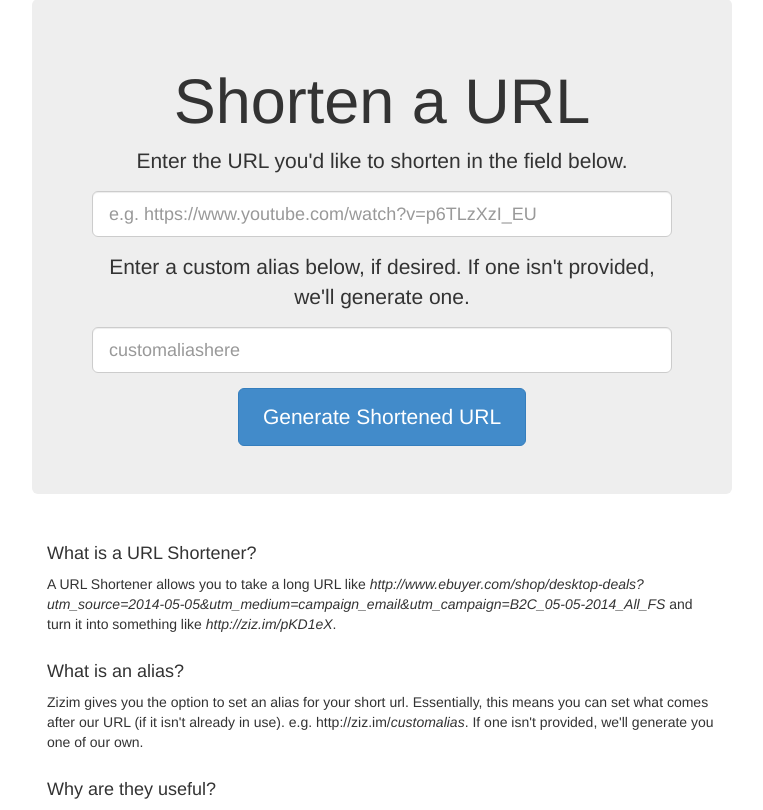
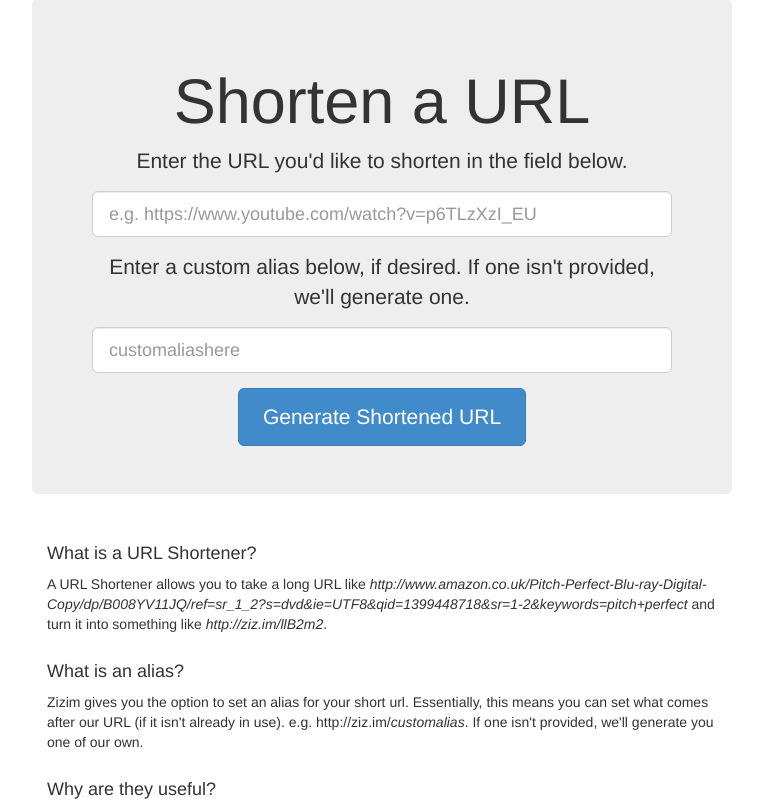
Before and after one commit to MrLukeSmith/zizim-oop, a PHP site: page / in a window 1280 px wide. Shown: the part 111-921 px from the top of the page, without its empty margins (258-1021 px from the left). Run offline with PHP 8.4, Linux system fonts and the light colour scheme; a stand-in replaces the project's code that opens the database connection; some libraries are stand-ins or nearby versions.

Commit message:
Updating the example URL on the homepage

```diff
--- a/index.php
+++ b/index.php
@@ -70,7 +70,7 @@
       <div class="row marketing">
         <div class="col-lg-12">
           <h4>What is a URL Shortener?</h4>
-          <p>A URL Shortener allows you to take a long URL like <em>http://www.ebuyer.com/shop/desktop-deals?utm_source=2014-05-05&utm_medium=campaign_email&utm_campaign=B2C_05-05-2014_All_FS</em> and turn it into something like <em>http://ziz.im/pKD1eX</em>.</p>
+          <p>A URL Shortener allows you to take a long URL like <em>http://www.amazon.co.uk/Pitch-Perfect-Blu-ray-Digital-Copy/dp/B008YV11JQ/ref=sr_1_2?s=dvd&ie=UTF8&qid=1399448718&sr=1-2&keywords=pitch+perfect</em> and turn it into something like <em>http://ziz.im/llB2m2</em>.</p>
 
           <h4>What is an alias?</h4>
           <p>Zizim gives you the option to set an alias for your short url. Essentially, this means you can set what comes after our URL (if it isn't already in use). e.g. http://ziz.im/<em>customalias</em>. If one isn't provided, we'll generate you one of our own.</p>
```
